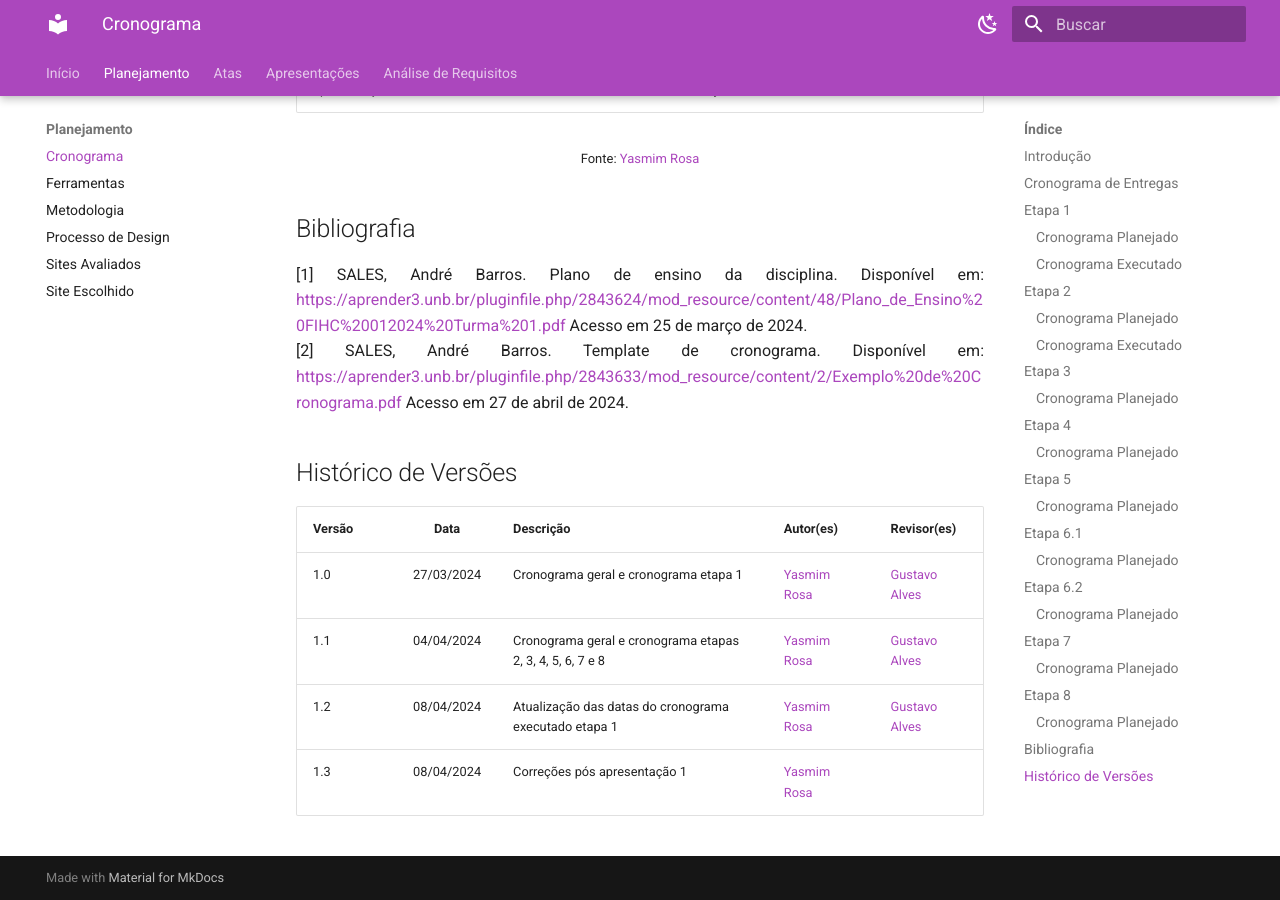
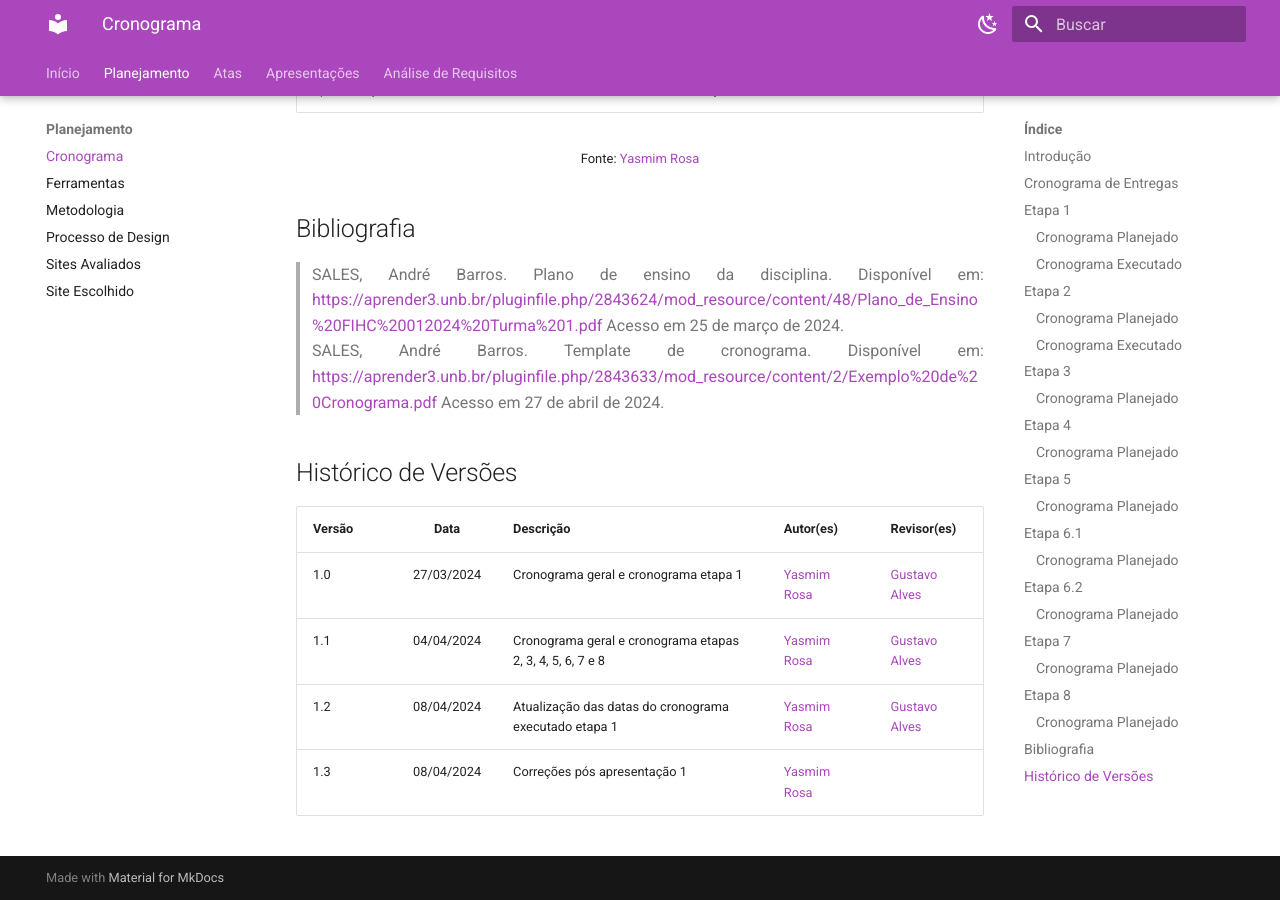
Before and after one commit to Interacao-Humano-Computador/2024.1-Grupo08, an MkDocs documentation site: the page built from docs/planejamento/cronograma.md, in a window 1280 px wide and 900 px high, scrolled down 11230 px. Built offline with MkDocs 1.6.1 and Material for MkDocs 9.7.7, drawn with Linux system fonts in a browser that asks for light colours.

```diff
--- a/docs/planejamento/cronograma.md
+++ b/docs/planejamento/cronograma.md
@@ -236,8 +236,8 @@ Na **tabela 12** está o cronograma planejado.
 
 
 ## Bibliografia
-[1] SALES, André Barros. Plano de ensino da disciplina. Disponível em: <https://aprender3.unb.br/pluginfile.php/2843624/mod_resource/content/48/Plano_de_Ensino%20FIHC%20012024%20Turma%201.pdf> Acesso em 25 de março de 2024. <br>
-[2] SALES, André Barros. Template de cronograma. Disponível em: <https://aprender3.unb.br/pluginfile.php/2843633/mod_resource/content/2/Exemplo%20de%20Cronograma.pdf> Acesso em 27 de abril de 2024.
+> SALES, André Barros. Plano de ensino da disciplina. Disponível em: <https://aprender3.unb.br/pluginfile.php/2843624/mod_resource/content/48/Plano_de_Ensino%20FIHC%20012024%20Turma%201.pdf> Acesso em 25 de março de 2024. <br>
+> SALES, André Barros. Template de cronograma. Disponível em: <https://aprender3.unb.br/pluginfile.php/2843633/mod_resource/content/2/Exemplo%20de%20Cronograma.pdf> Acesso em 27 de abril de 2024.
 
 ## Histórico de Versões
 
```
Also changed, not shown: docs/requisitos/perfil_usuarios.md (+20 -0 lines).
